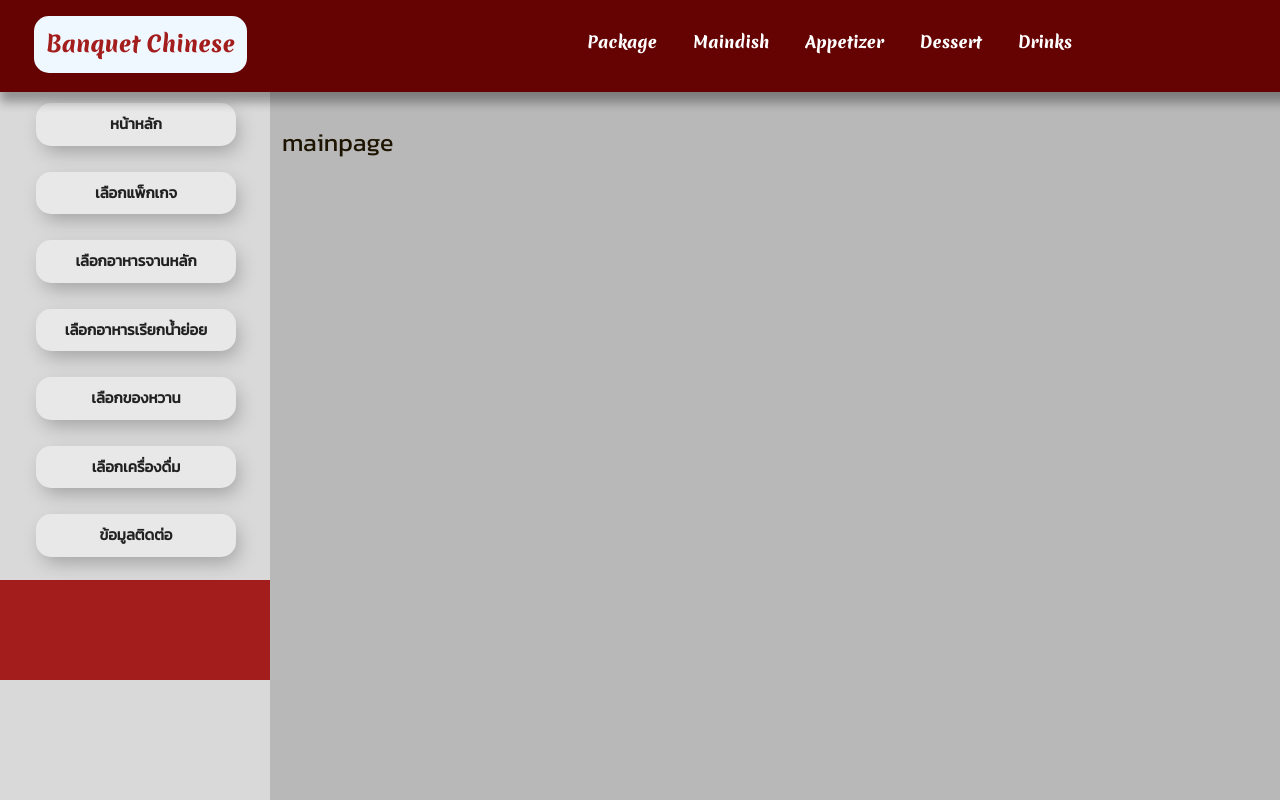
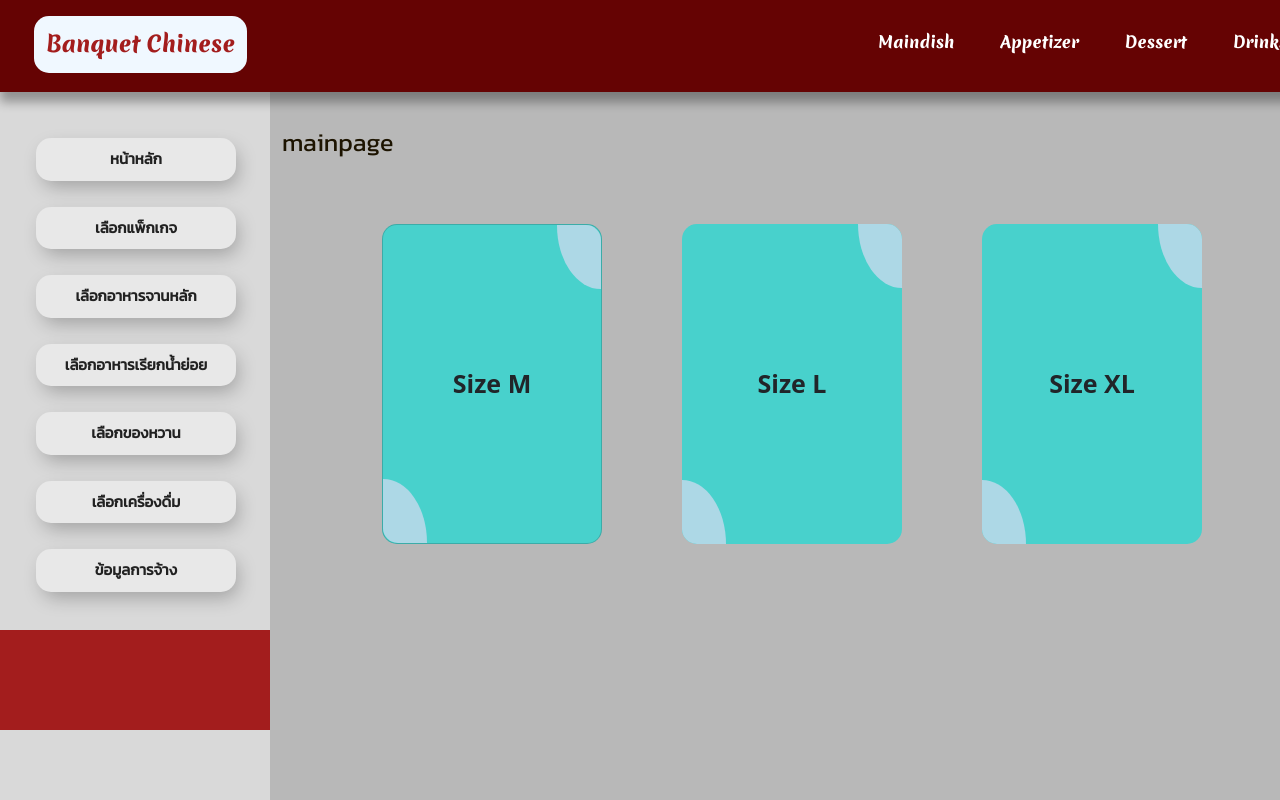
Before and after one commit to jnpyyearth/BanquetChinese, an Angular app in the folder frontend/: page /mainpage in a window 1280 px wide. Built offline with nearby package versions, Linux system fonts and the light colour scheme.

Commit message:
addเพิ่มเติม

```diff
--- a/frontend/src/app/mainpage/mainpage.component.css
+++ b/frontend/src/app/mainpage/mainpage.component.css
@@ -8,3 +8,172 @@ p {
     margin-top: 100px;
     margin-left: 200px;
 }
+
+.card {
+    position: absolute;
+    width: 220px;
+    height: 320px;
+    background: mediumturquoise;
+    display: flex;
+    align-items: center;
+    justify-content: center;
+    font-size: 25px;
+    font-weight: bold;
+    border-radius: 15px;
+    cursor: pointer;
+    margin-top: 200px;
+    margin-left: 300px;
+  }
+
+  .card::before,
+  .card::after {
+    position: absolute;
+    content: "";
+    width: 20%;
+    height: 20%;
+    display: flex;
+    align-items: center;
+    justify-content: center;
+    font-size: 25px;
+    font-weight: bold;
+    background-color: lightblue;
+    transition: all 0.5s;
+  }
+
+  .card::before {
+    top: 0;
+    right: 0;
+    border-radius: 0 15px 0 100%;
+  }
+
+  .card::after {
+    bottom: 0;
+    left: 0;
+    border-radius: 0 100%  0 15px;
+  }
+
+  .card:hover::before,
+  .card:hover:after {
+    width: 100%;
+    height: 100%;
+    border-radius: 15px;
+    transition: all 0.5s;
+
+  }
+
+  .card:hover:after {
+    content: "HELLO";
+  }
+
+
+
+  .card2 {
+    position: absolute;
+    width: 220px;
+    height: 320px;
+    background: mediumturquoise;
+    display: flex;
+    align-items: center;
+    justify-content: center;
+    font-size: 25px;
+    font-weight: bold;
+    border-radius: 15px;
+    cursor: pointer;
+    margin-top: 200px;
+    margin-left: 600px;
+  }
+
+  .card2::before,
+  .card2::after {
+    position: absolute;
+    content: "";
+    width: 20%;
+    height: 20%;
+    display: flex;
+    align-items: center;
+    justify-content: center;
+    font-size: 25px;
+    font-weight: bold;
+    background-color: lightblue;
+    transition: all 0.5s;
+  }
+
+  .card2::before {
+    top: 0;
+    right: 0;
+    border-radius: 0 15px 0 100%;
+  }
+
+  .card2::after {
+    bottom: 0;
+    left: 0;
+    border-radius: 0 100%  0 15px;
+  }
+
+  .card2:hover::before,
+  .card2:hover:after {
+    width: 100%;
+    height: 100%;
+    border-radius: 15px;
+    transition: all 0.5s;
+  }
+
+  .card2:hover:after {
+    content: "HELLO";
+  }
+
+
+  .card3 {
+    position: absolute;
+    width: 220px;
+    height: 320px;
+    background: mediumturquoise;
+    display: flex;
+    align-items: center;
+    justify-content: center;
+    font-size: 25px;
+    font-weight: bold;
+    border-radius: 15px;
+    cursor: pointer;
+    margin-top: 200px;
+    margin-left: 900px;
+  }
+
+  .card3::before,
+  .card3::after {
+    position: absolute;
+    content: "";
+    width: 20%;
+    height: 20%;
+    display: flex;
+    align-items: center;
+    justify-content: center;
+    font-size: 25px;
+    font-weight: bold;
+    background-color: lightblue;
+    transition: all 0.5s;
+  }
+
+  .card3::before {
+    top: 0;
+    right: 0;
+    border-radius: 0 15px 0 100%;
+  }
+
+  .card3::after {
+    bottom: 0;
+    left: 0;
+    border-radius: 0 100%  0 15px;
+  }
+
+  .card3:hover::before,
+  .card3:hover:after {
+    width: 100%;
+    height: 100%;
+    border-radius: 15px;
+    transition: all 0.5s;
+  }
+
+  .card3:hover:after {
+    content: "HELLO";
+  }
--- a/frontend/src/app/mainpage/mainpage.component.html
+++ b/frontend/src/app/mainpage/mainpage.component.html
@@ -5,5 +5,12 @@
     <h1> size m</h1>
     <p> 2,000฿ </p>
 </div> -->
-<!-- From Uiverse.io by joe-watson-sbf -->
+<div class="title">
 <p>mainpage</p>
+</div>
+
+<div class="recomment-package">
+    <div class="card">Size M</div>
+    <div class="card2">Size L</div>
+    <div class="card3">Size XL</div>
+</div>
--- a/frontend/src/app/navbar/navbar.component.css
+++ b/frontend/src/app/navbar/navbar.component.css
@@ -27,14 +27,15 @@
 .nav-item {
     font-family: Merienda , sans-serif;
   }
-  .navbar-nav {
+  /* .navbar-nav {
     margin-right: 450px;
-  }
+  } */
 
   .nav-link {
     color: rgb(255, 255, 255);
     font-size: 16px;
-    margin: 10px;
+    margin: 15px;
+
 }
 
 .nav-link:hover {
@@ -46,3 +47,52 @@
     color: #fcdeaa;
     text-decoration:underline;
 }
+
+button {
+    margin-right: 30px;
+    width: 200px;
+    padding: 10px 25px;
+    border: unset;
+    border-radius: 40px;
+    color: #A31D1D;
+    z-index: 1;
+    background: #e8e8e8;
+    position: relative;
+    font-weight: 1000;
+    font-size: 15px;
+    -webkit-box-shadow: 4px 8px 19px -3px rgba(0,0,0,0.27);
+    box-shadow: 4px 8px 19px -3px rgba(0,0,0,0.27);
+    transition: all 250ms;
+    overflow: hidden;
+    font-family: Merienda , sans-serif;
+   }
+
+   button::before {
+    content: "";
+    position: absolute;
+    top: 50%;
+    left: 50%;
+    height: 0;
+    width: 0;
+    border-radius: 15px;
+    background-color: #212121;
+    z-index: -1;
+    -webkit-box-shadow: 4px 8px 19px -3px rgba(0, 0, 0, 0.27);
+    box-shadow: 4px 8px 19px -3px rgba(0, 0, 0, 0.27);
+    transition: all 250ms;
+  }
+
+  button:hover {
+    color: #FFD95A;
+  }
+
+  button:hover::before {
+    width: 100%;
+    top: 0;
+    left: 0;
+    height: 100%;
+  }
+
+  button:active {
+    transform: scale(80%);
+  }
--- a/frontend/src/app/navbar/navbar.component.html
+++ b/frontend/src/app/navbar/navbar.component.html
@@ -4,13 +4,13 @@
       <p> Banquet Chinese </p>
     </a>
   </div>
-  <div class="collapse navbar-collapse justify-content-center" id="navbarNav" > <!-- ส่วนนี้จะอยู่ตรงกลาง -->
+  <div class="collapse navbar-collapse justify-content-center" id="navbarNav"> <!-- ส่วนนี้จะอยู่ตรงกลาง -->
     <ul class="navbar-nav">
 
 
-      <li class="nav-item">
+      <!-- <li class="nav-item">
         <a class="nav-link" routerLink="/package" routerLinkActive="active">Package</a>
-      </li>
+      </li> -->
 
       <li class="nav-item">
         <a class="nav-link" routerLink="/maindish" routerLinkActive="active">Maindish</a>
@@ -30,5 +30,7 @@
 
     </ul>
   </div>
-
+  <div class="login">
+    <button routerLink="/login">login</button>
+  </div>
 </nav>
--- a/frontend/src/app/sidebar/sidebar.component.css
+++ b/frontend/src/app/sidebar/sidebar.component.css
@@ -4,7 +4,8 @@
 .tab{
   margin-left: -40px;
   position: fixed;
-  margin-top: 70px
+  margin-top: 70px;
+  background-color: #212121;
 }
 
 .nav-link{
@@ -95,7 +96,7 @@ button:active {
 } */
 
 .menubar-1{
-  margin-top: 25px;
+  margin-top: 60px;
   margin-left: 10px;
 
 }
@@ -137,7 +138,7 @@ button:active {
   width: 280px;
   height: 100px;
   position: fixed;
-  margin-top: 15px;
+  margin-top: 30px;
 }
 
 p{
--- a/frontend/src/app/sidebar/sidebar.component.html
+++ b/frontend/src/app/sidebar/sidebar.component.html
@@ -31,9 +31,9 @@
                 <button>เลือกเครื่องดื่ม</button>
             </a>
         </li>
-        <li class="menubar-7" id="contact">
+        <li class="menubar-7" id="้hirelist">
             <a class="nav-link text-dark" routerLink="/...">
-                <button>ข้อมูลติดต่อ</button>
+                <button>ข้อมูลการจ้าง</button>
             </a>
         </li>
 
```
Also changed, not shown: frontend/public/assets/images/table-package.png (added).
